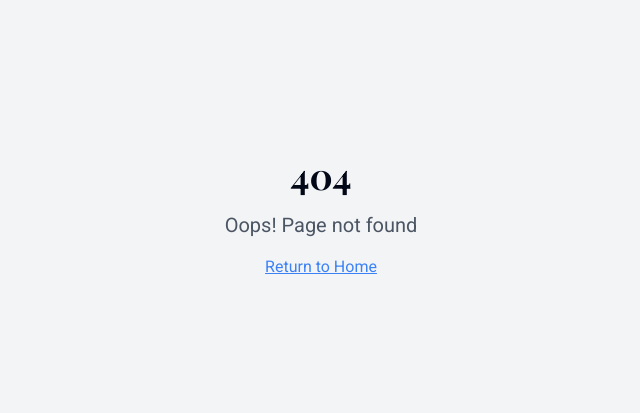
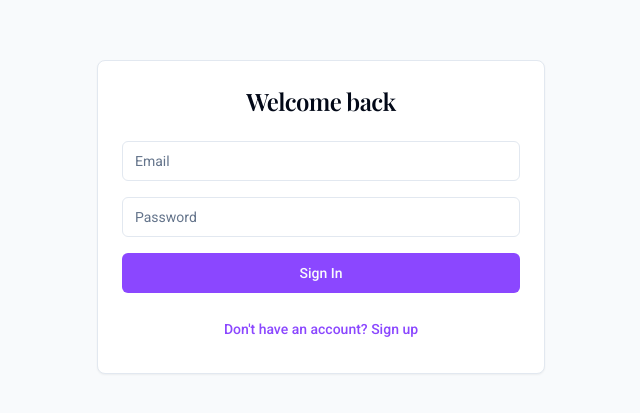
Before and after one commit to mrxdevs/certify, a React (Vite) app: page /auth in a window 1280 px wide. Before the commit this address had no page. Shown: the part 183-596 px from the top of the page, without its empty margins (319-959 px from the left). Built offline with nearby package versions, Linux system fonts and the light colour scheme.

Commit message:
feat: Implement email login and authentication
Adds email login functionality and user authentication to the application.

```diff
--- a/src/App.tsx
+++ b/src/App.tsx
@@ -4,7 +4,9 @@ import { Toaster as Sonner } from "@/components/ui/sonner";
 import { TooltipProvider } from "@/components/ui/tooltip";
 import { QueryClient, QueryClientProvider } from "@tanstack/react-query";
 import { BrowserRouter, Routes, Route } from "react-router-dom";
+import ProtectedRoute from "./components/ProtectedRoute";
 import Index from "./pages/Index";
+import Auth from "./pages/Auth";
 import TemplateList from "./pages/TemplateList";
 import TemplateDesigner from "./pages/TemplateDesigner";
 import CertificateGenerator from "./pages/CertificateGenerator";
@@ -20,10 +22,39 @@ const App = () => (
       <BrowserRouter>
         <Routes>
           <Route path="/" element={<Index />} />
-          <Route path="/templates" element={<TemplateList />} />
-          <Route path="/designer" element={<TemplateDesigner />} />
-          <Route path="/designer/:id" element={<TemplateDesigner />} />
-          <Route path="/generate" element={<CertificateGenerator />} />
+          <Route path="/auth" element={<Auth />} />
+          <Route
+            path="/templates"
+            element={
+              <ProtectedRoute>
+                <TemplateList />
+              </ProtectedRoute>
+            }
+          />
+          <Route
+            path="/designer"
+            element={
+              <ProtectedRoute>
+                <TemplateDesigner />
+              </ProtectedRoute>
+            }
+          />
+          <Route
+            path="/designer/:id"
+            element={
+              <ProtectedRoute>
+                <TemplateDesigner />
+              </ProtectedRoute>
+            }
+          />
+          <Route
+            path="/generate"
+            element={
+              <ProtectedRoute>
+                <CertificateGenerator />
+              </ProtectedRoute>
+            }
+          />
           <Route path="*" element={<NotFound />} />
         </Routes>
       </BrowserRouter>
--- a/src/components/Navigation.tsx
+++ b/src/components/Navigation.tsx
@@ -1,12 +1,15 @@
 
 import { useState } from "react";
-import { Link } from "react-router-dom";
+import { Link, useNavigate } from "react-router-dom";
 import { cn } from "@/lib/utils";
 import { Button } from "@/components/ui/button";
 import { Menu, X } from "lucide-react";
+import { supabase } from "@/integrations/supabase/client";
+import { toast } from "sonner";
 
 export function Navigation() {
   const [isOpen, setIsOpen] = useState(false);
+  const navigate = useNavigate();
 
   const toggleMenu = () => setIsOpen(!isOpen);
 
@@ -15,6 +18,16 @@ export function Navigation() {
     { label: "Designer", href: "/designer" },
     { label: "Generate", href: "/generate" },
   ];
+
+  const handleSignOut = async () => {
+    try {
+      const { error } = await supabase.auth.signOut();
+      if (error) throw error;
+      navigate("/auth");
+    } catch (error: any) {
+      toast.error("Error signing out");
+    }
+  };
 
   return (
     <nav className="bg-white border-b border-gray-100 sticky top-0 z-50">
@@ -40,8 +53,7 @@ export function Navigation() {
           </div>
 
           <div className="hidden sm:ml-6 sm:flex sm:items-center">
-            <Button variant="outline" className="mr-2">Sign In</Button>
-            <Button>Get Started</Button>
+            <Button variant="ghost" onClick={handleSignOut}>Sign Out</Button>
           </div>
 
           <div className="flex items-center sm:hidden">
@@ -67,9 +79,10 @@ export function Navigation() {
               {item.label}
             </Link>
           ))}
-          <div className="px-4 py-3 space-y-2">
-            <Button variant="outline" className="w-full mb-2">Sign In</Button>
-            <Button className="w-full">Get Started</Button>
+          <div className="px-4 py-3">
+            <Button variant="ghost" className="w-full" onClick={handleSignOut}>
+              Sign Out
+            </Button>
           </div>
         </div>
       </div>
--- /dev/null
+++ b/src/components/ProtectedRoute.tsx
@@ -0,0 +1,39 @@
+
+import { useEffect, useState } from "react";
+import { Navigate, useLocation } from "react-router-dom";
+import { supabase } from "@/integrations/supabase/client";
+import type { User } from "@supabase/supabase-js";
+
+export default function ProtectedRoute({ children }: { children: React.ReactNode }) {
+  const [user, setUser] = useState<User | null>(null);
+  const [loading, setLoading] = useState(true);
+  const location = useLocation();
+
+  useEffect(() => {
+    // Check current session
+    supabase.auth.getSession().then(({ data: { session } }) => {
+      setUser(session?.user ?? null);
+      setLoading(false);
+    });
+
+    // Listen for auth changes
+    const {
+      data: { subscription },
+    } = supabase.auth.onAuthStateChange((_, session) => {
+      setUser(session?.user ?? null);
+      setLoading(false);
+    });
+
+    return () => subscription.unsubscribe();
+  }, []);
+
+  if (loading) {
+    return <div className="flex items-center justify-center min-h-screen">Loading...</div>;
+  }
+
+  if (!user) {
+    return <Navigate to="/auth" state={{ from: location }} replace />;
+  }
+
+  return <>{children}</>;
+}
--- /dev/null
+++ b/src/pages/Auth.tsx
@@ -0,0 +1,90 @@
+
+import { useState } from "react";
+import { useNavigate } from "react-router-dom";
+import { supabase } from "@/integrations/supabase/client";
+import { Button } from "@/components/ui/button";
+import { Input } from "@/components/ui/input";
+import { Card, CardContent, CardHeader, CardTitle } from "@/components/ui/card";
+import { toast } from "sonner";
+
+export default function Auth() {
+  const [email, setEmail] = useState("");
+  const [password, setPassword] = useState("");
+  const [isLoading, setIsLoading] = useState(false);
+  const [isSignUp, setIsSignUp] = useState(false);
+  const navigate = useNavigate();
+
+  const handleAuth = async (e: React.FormEvent) => {
+    e.preventDefault();
+    setIsLoading(true);
+
+    try {
+      if (isSignUp) {
+        const { error } = await supabase.auth.signUp({
+          email,
+          password,
+        });
+        if (error) throw error;
+        toast.success("Check your email to confirm your account!");
+      } else {
+        const { error } = await supabase.auth.signInWithPassword({
+          email,
+          password,
+        });
+        if (error) throw error;
+        navigate("/templates");
+      }
+    } catch (error: any) {
+      toast.error(error.message);
+    } finally {
+      setIsLoading(false);
+    }
+  };
+
+  return (
+    <div className="min-h-screen flex items-center justify-center bg-slate-50 p-4">
+      <Card className="w-full max-w-md">
+        <CardHeader>
+          <CardTitle className="text-2xl text-center">
+            {isSignUp ? "Create an account" : "Welcome back"}
+          </CardTitle>
+        </CardHeader>
+        <CardContent>
+          <form onSubmit={handleAuth} className="space-y-4">
+            <div className="space-y-2">
+              <Input
+                type="email"
+                placeholder="Email"
+                value={email}
+                onChange={(e) => setEmail(e.target.value)}
+                required
+              />
+            </div>
+            <div className="space-y-2">
+              <Input
+                type="password"
+                placeholder="Password"
+                value={password}
+                onChange={(e) => setPassword(e.target.value)}
+                required
+              />
+            </div>
+            <Button className="w-full" type="submit" disabled={isLoading}>
+              {isLoading ? "Loading..." : isSignUp ? "Sign Up" : "Sign In"}
+            </Button>
+            <Button
+              type="button"
+              variant="link"
+              className="w-full"
+              onClick={() => setIsSignUp(!isSignUp)}
+            >
+              {isSignUp
+                ? "Already have an account? Sign in"
+                : "Don't have an account? Sign up"}
+            </Button>
+          </form>
+        </CardContent>
+      </Card>
+    </div>
+  );
+}
```
